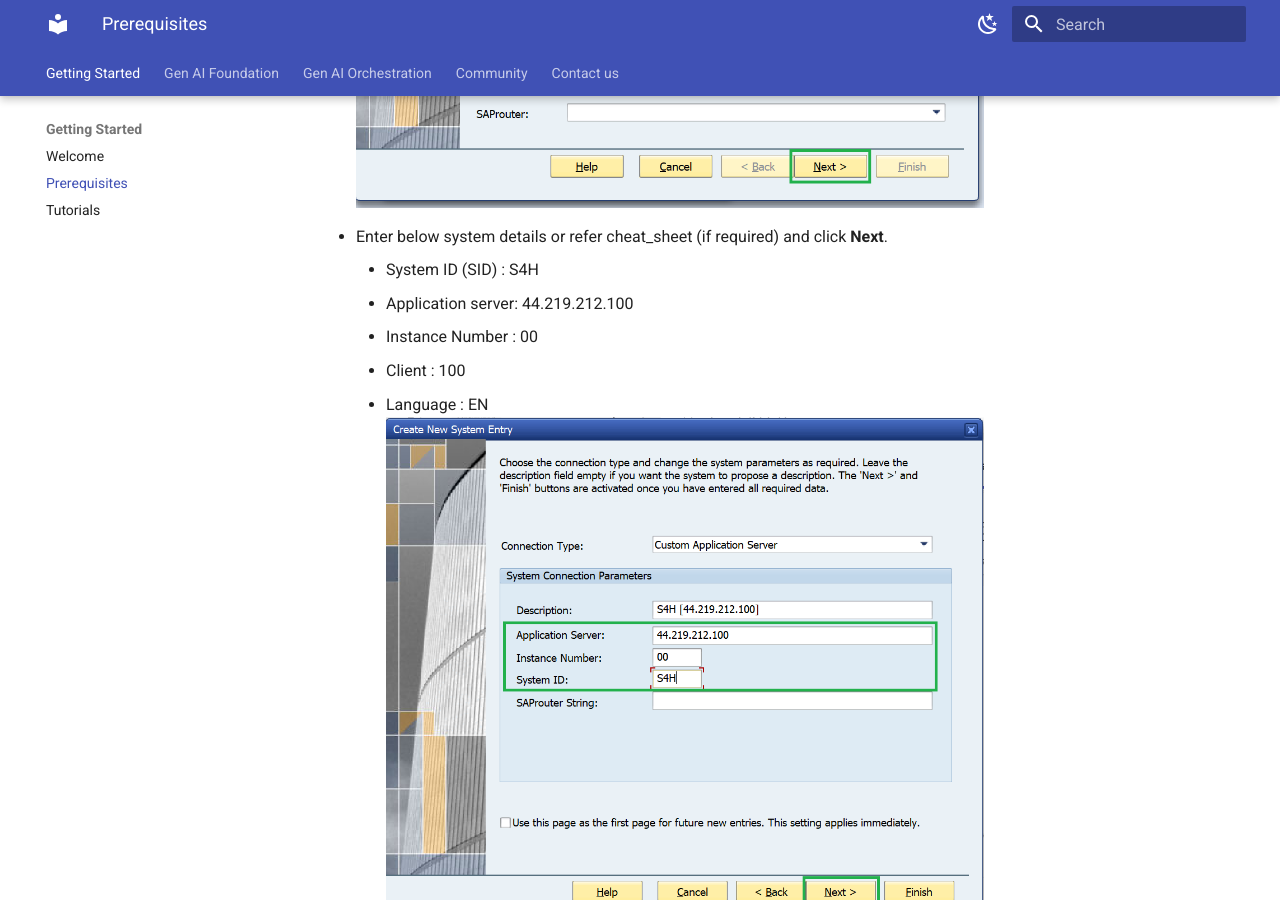
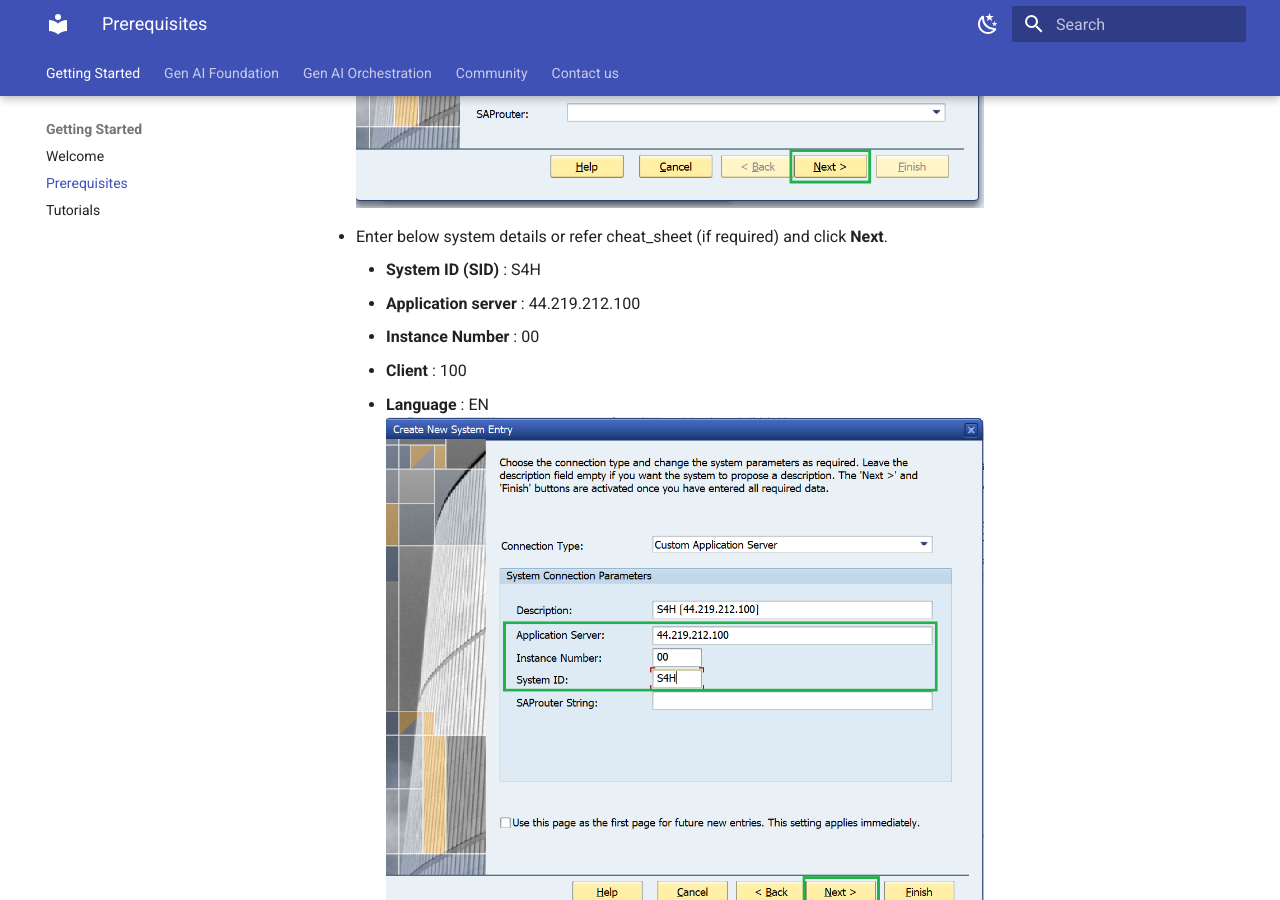
Before and after one commit to SAP-CLM-SL/ISLM, an MkDocs documentation site: the page built from docs/Gettingstarted/Prerequisites.md, in a window 1280 px wide and 900 px high, scrolled down 1067 px. Built offline with MkDocs 1.6.1 and Material for MkDocs 9.7.7, drawn with Linux system fonts in a browser that asks for light colours.

```diff
--- a/docs/Gettingstarted/Prerequisites.md
+++ b/docs/Gettingstarted/Prerequisites.md
@@ -6,11 +6,11 @@
     - Select **User Specified System** and click **Next**.<br>
   ![Intelligent Scenarios](./images/UserSpecifiedSystem.png)
     - Enter below system details or refer cheat_sheet (if required) and click **Next**.<br>
-        - System ID (SID) : S4H
-        - Application server: 44.219.212.100
-        - Instance Number : 00
-        - Client : 100
-        - Language : EN
+        - **System ID (SID)** : S4H
+        - **Application server** : 44.219.212.100
+        - **Instance Number** : 00
+        - **Client** : 100
+        - **Language** : EN
   ![Intelligent Scenarios](./images/SystemDetails.png)
     - Click **Next** and **Finish**.
     - System should be visible on SAP Logon.
```
